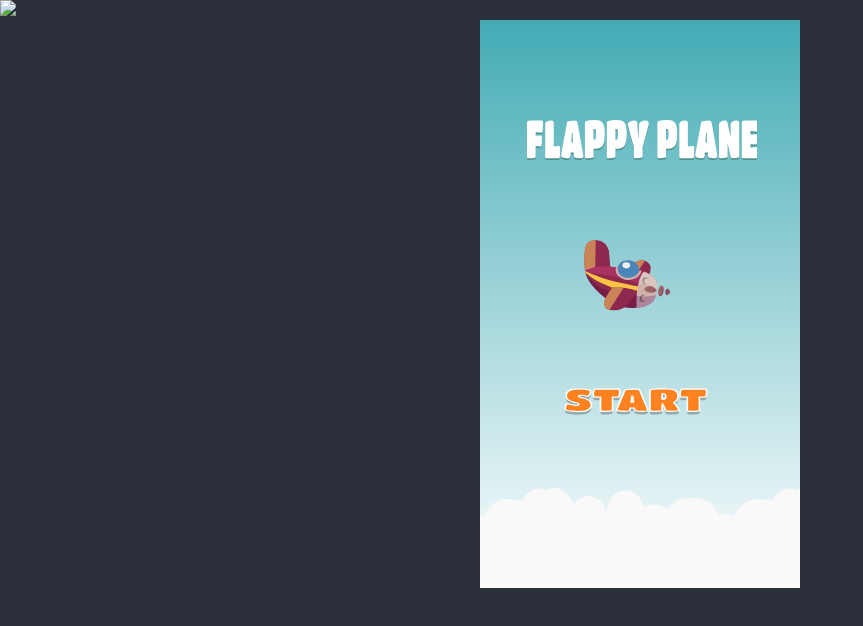
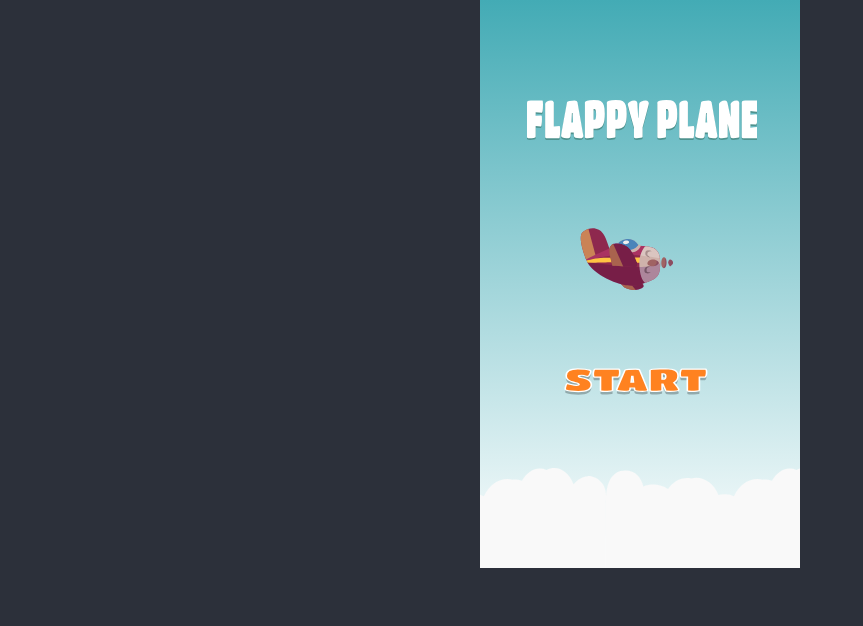
Before and after one commit to AlexEmashev/flappy-plane, a website built with webpack: page src/index.html in a window 1280 px wide. Shown: the whole page, without its empty margins (0-863 px from the left). Built offline with nearby package versions, Linux system fonts and the light colour scheme; files whose address does not match are found by name.

Commit message:
Added plane states

```diff
--- a/src/index.html
+++ b/src/index.html
@@ -6,8 +6,7 @@
   <title>Flappy Plane The Game</title>
 </head>
 <body>
-<img src="../assets/flappy-bird.png">
-<figure id="game" class="game-window">
-</figure>
-</body>
+  <figure id="game" class="game-window">
+  </figure>
+  </body>
 </html>
--- a/src/plane.ts
+++ b/src/plane.ts
@@ -5,14 +5,21 @@ const PLANE_SETTINGS = {
   spriteFrameLimit: 5
 };
 
+enum planeStates {
+  flyDown = 'flyDown',
+  flyUp = 'flyUp',
+  crash = 'crash'
+}
+
 /**
  * Class for plane sprite
  */
 export class Plane {
 
+  planeState = planeStates.flyUp;
   private spriteNumber = 0;
   private currentSpriteFrame = 0;
-  private sprites = [
+  private flyDownSprites = [
     {
       sx: -3.4,
       sy: 0,
@@ -43,6 +50,39 @@ export class Plane {
       dWidth: 100,
       dHeight: 100
     },
+  ];
+  // ToDo: fix clipping (increase overall sWidth and sHeight)
+  private flyUpSprites = [
+    {
+      sx: 259,
+      sy: 0,
+      sWidth: 80,
+      sHeight: 80,
+      dx: 100,
+      dy: 220,
+      dWidth: 100,
+      dHeight: 100
+    },
+    {
+      sx: 344.9,
+      sy: 0,
+      sWidth: 80,
+      sHeight: 80,
+      dx: 100,
+      dy: 220,
+      dWidth: 100,
+      dHeight: 100
+    },
+    {
+      sx: 442.4,
+      sy: 0,
+      sWidth: 80,
+      sHeight: 80,
+      dx: 100,
+      dy: 220,
+      dWidth: 100,
+      dHeight: 100
+    },
   ]
 
   constructor() {
@@ -55,13 +95,29 @@ export class Plane {
   draw(context: CanvasRenderingContext2D) {
     let spriteNumber = this.getSpriteNumber();
 
-    context.drawImage(
-      gameResources.spritePlane,
-      this.sprites[spriteNumber].sx, this.sprites[spriteNumber].sy, // top-left corner of the source
-      this.sprites[spriteNumber].sWidth, this.sprites[spriteNumber].sHeight, // width and height of the sprite in the source
-      this.sprites[spriteNumber].dx, this.sprites[spriteNumber].dy, // location on the canvas
-      this.sprites[spriteNumber].dWidth, this.sprites[spriteNumber].dHeight // width and height on the canvas
-    );
+    switch (this.planeState) {
+      case planeStates.flyDown:
+        context.drawImage(
+          gameResources.spritePlane,
+          this.flyDownSprites[spriteNumber].sx, this.flyDownSprites[spriteNumber].sy, // top-left corner of the source
+          this.flyDownSprites[spriteNumber].sWidth, this.flyDownSprites[spriteNumber].sHeight, // width and height of the sprite in the source
+          this.flyDownSprites[spriteNumber].dx, this.flyDownSprites[spriteNumber].dy, // location on the canvas
+          this.flyDownSprites[spriteNumber].dWidth, this.flyDownSprites[spriteNumber].dHeight // width and height on the canvas
+        );
+        break;
+      case planeStates.flyUp:
+        context.drawImage(
+          gameResources.spritePlane,
+          this.flyUpSprites[spriteNumber].sx, this.flyUpSprites[spriteNumber].sy, // top-left corner of the source
+          this.flyUpSprites[spriteNumber].sWidth, this.flyUpSprites[spriteNumber].sHeight, // width and height of the sprite in the source
+          this.flyUpSprites[spriteNumber].dx, this.flyUpSprites[spriteNumber].dy, // location on the canvas
+          this.flyUpSprites[spriteNumber].dWidth, this.flyUpSprites[spriteNumber].dHeight // width and height on the canvas
+        );
+        break;
+      case planeStates.crash:
+        // ToDo: plane crash state
+        break;
+    }
   }
 
 
```
